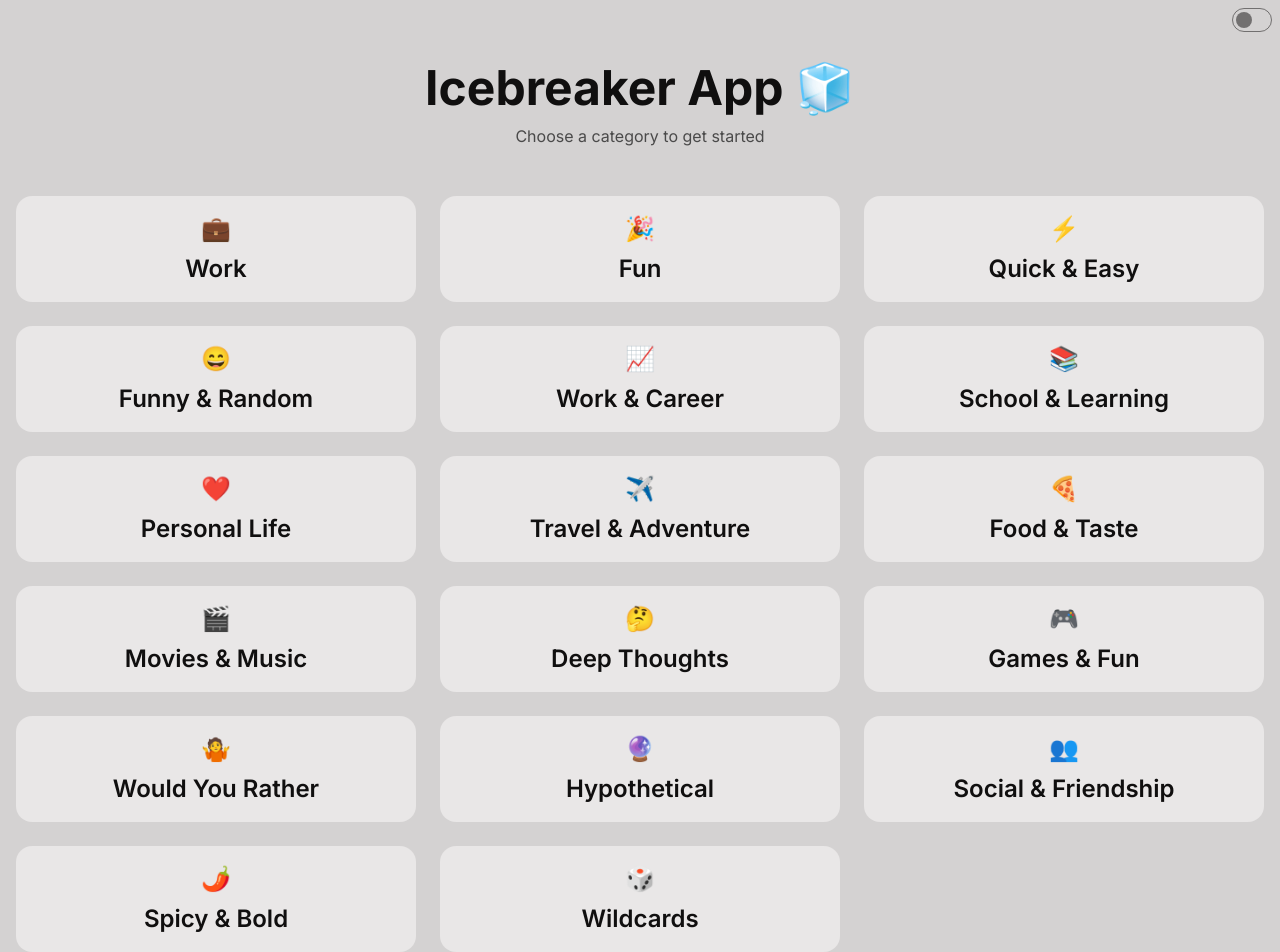
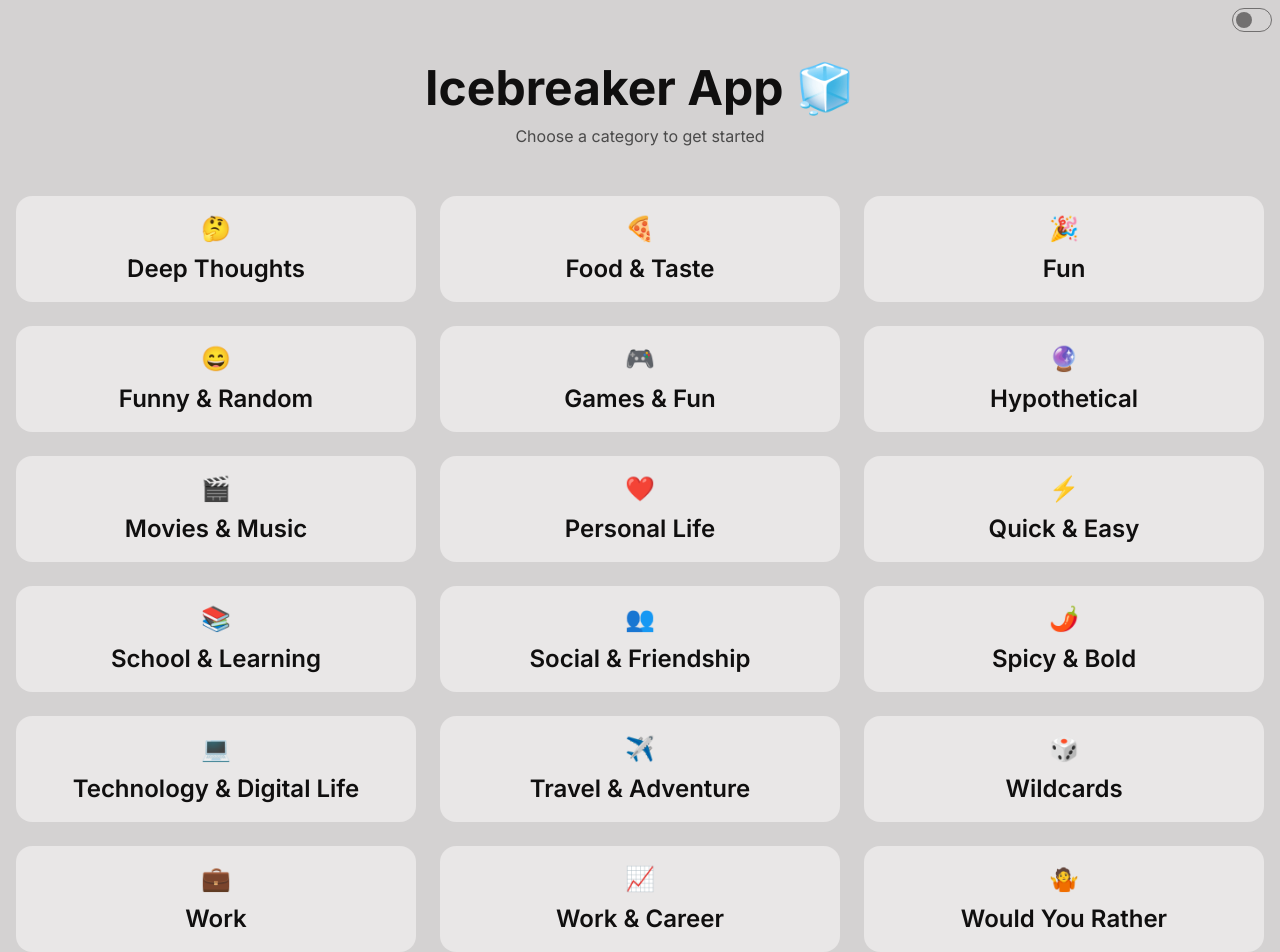
Before and after one commit to ggt-njoki-mburu/icebreaker, a React (Vite) app: page / in a window 1280 px wide. Shown: the top 952 px of the page. Built offline with nearby package versions, Linux system fonts and the light colour scheme.

Commit message:
feat: category colors

```diff
--- a/src/data/icebreakers.ts
+++ b/src/data/icebreakers.ts
@@ -94,6 +94,38 @@ const quickEasyStarters = [
   "What's your favorite dessert?",
   "What's your favorite season?",
   "What makes you happy?",
+];
+const technologyDigitalLife = [
+  "What's a piece of technology you can't live without?",
+  "What's your favorite app right now?",
+  "Are you more iOS or Android?",
+  "What's your screen time like?",
+  "What's one app you wish existed?",
+  "What's your favorite social media platform?",
+  "Do you prefer texting or calling?",
+  "What's the most useful website you know?",
+  "What's your favorite tech gadget?",
+  "Do you enjoy trying new technology?",
+  "What's a tech skill you'd like to learn?",
+  "What's your favorite online activity?",
+  "Do you prefer online shopping or in-store?",
+  "What's a digital habit you're trying to break?",
+  "What's your favorite productivity tool?",
+  "What's your go-to music or podcast app?",
+  "What's the most annoying app feature?",
+  "What's your favorite emoji to use?",
+  "Do you prefer watching content on phone or TV?",
+  "What's your favorite YouTube channel?",
+  "What's your most used app daily?",
+  "What's a tech trend you find interesting?",
+  "Do you prefer ebooks or physical books?",
+  "What's your favorite way to communicate online?",
+  "What's a digital skill everyone should learn?",
+  "What's your favorite online game?",
+  "What's your opinion on AI?",
+  "What's your favorite streaming platform?",
+  "What's a tech myth you believed before?",
+  "What's your favorite way to disconnect from tech?",
 ];
 
 const funnyRandomQuestions = [
@@ -566,6 +598,7 @@ export const icebreakersData = {
   workCareer: workCareerIcebreakers,
   schoolLearning: schoolLearningIcebreakers,
   personalLife: personalLifeStories,
+  technology: technologyDigitalLife,
   travel: travelAdventure,
   food: foodTaste,
   moviesMusic: moviesMusicPopCulture,
@@ -578,23 +611,132 @@ export const icebreakersData = {
   wildcards: icebreakerWildcards,
 };
 export const categories = [
-  { id: "work", name: "Work", icon: "💼", count: 30 },
-  { id: "fun", name: "Fun", icon: "🎉", count: 30 },
-  { id: "quickEasy", name: "Quick & Easy", icon: "⚡", count: 29 },
-  { id: "funnyRandom", name: "Funny & Random", icon: "😄", count: 30 },
-  { id: "workCareer", name: "Work & Career", icon: "📈", count: 30 },
-  { id: "schoolLearning", name: "School & Learning", icon: "📚", count: 30 },
-  { id: "personalLife", name: "Personal Life", icon: "❤️", count: 30 },
-  { id: "travel", name: "Travel & Adventure", icon: "✈️", count: 30 },
-  { id: "food", name: "Food & Taste", icon: "🍕", count: 30 },
-  { id: "moviesMusic", name: "Movies & Music", icon: "🎬", count: 30 },
-  { id: "deepThoughts", name: "Deep Thoughts", icon: "🤔", count: 30 },
-  { id: "games", name: "Games & Fun", icon: "🎮", count: 30 },
-  { id: "wouldYouRather", name: "Would You Rather", icon: "🤷", count: 30 },
-  { id: "hypothetical", name: "Hypothetical", icon: "🔮", count: 30 },
-  { id: "social", name: "Social & Friendship", icon: "👥", count: 30 },
-  { id: "spicy", name: "Spicy & Bold", icon: "🌶️", count: 30 },
-  { id: "wildcards", name: "Wildcards", icon: "🎲", count: 30 },
+  {
+    id: "deepThoughts",
+    name: "Deep Thoughts",
+    icon: "🤔",
+    count: 30,
+    color: "#8E44AD",
+  },
+  {
+    id: "food",
+    name: "Food & Taste",
+    icon: "🍕",
+    count: 30,
+    color: "#E67E22",
+  },
+  {
+    id: "fun",
+    name: "Fun",
+    icon: "🎉",
+    count: 30,
+    color: "#F1C40F",
+  },
+  {
+    id: "funnyRandom",
+    name: "Funny & Random",
+    icon: "😄",
+    count: 30,
+    color: "#FF6B6B",
+  },
+  {
+    id: "games",
+    name: "Games & Fun",
+    icon: "🎮",
+    count: 30,
+    color: "#27AE60",
+  },
+  {
+    id: "hypothetical",
+    name: "Hypothetical",
+    icon: "🔮",
+    count: 30,
+    color: "#9B59B6",
+  },
+  {
+    id: "moviesMusic",
+    name: "Movies & Music",
+    icon: "🎬",
+    count: 30,
+    color: "#E74C3C",
+  },
+  {
+    id: "personalLife",
+    name: "Personal Life",
+    icon: "❤️",
+    count: 30,
+    color: "#C0392B",
+  },
+  {
+    id: "quickEasy",
+    name: "Quick & Easy",
+    icon: "⚡",
+    count: 29,
+    color: "#F39C12",
+  },
+  {
+    id: "schoolLearning",
+    name: "School & Learning",
+    icon: "📚",
+    count: 30,
+    color: "#2980B9",
+  },
+  {
+    id: "social",
+    name: "Social & Friendship",
+    icon: "👥",
+    count: 30,
+    color: "#16A085",
+  },
+  {
+    id: "spicy",
+    name: "Spicy & Bold",
+    icon: "🌶️",
+    count: 30,
+    color: "#D35400",
+  },
+  {
+    id: "technology",
+    name: "Technology & Digital Life",
+    icon: "💻",
+    count: 30,
+    color: "#3498DB",
+  },
+  {
+    id: "travel",
+    name: "Travel & Adventure",
+    icon: "✈️",
+    count: 30,
+    color: "#1ABC9C",
+  },
+  {
+    id: "wildcards",
+    name: "Wildcards",
+    icon: "🎲",
+    count: 30,
+    color: "#2ECC71",
+  },
+  {
+    id: "work",
+    name: "Work",
+    icon: "💼",
+    count: 30,
+    color: "#34495E",
+  },
+  {
+    id: "workCareer",
+    name: "Work & Career",
+    icon: "📈",
+    count: 30,
+    color: "#7D3C98",
+  },
+  {
+    id: "wouldYouRather",
+    name: "Would You Rather",
+    icon: "🤷",
+    count: 30,
+    color: "#E84393",
+  },
 ];
 
 export const getIcebreakersByCategory = (categoryId: string): string[] => {
```
